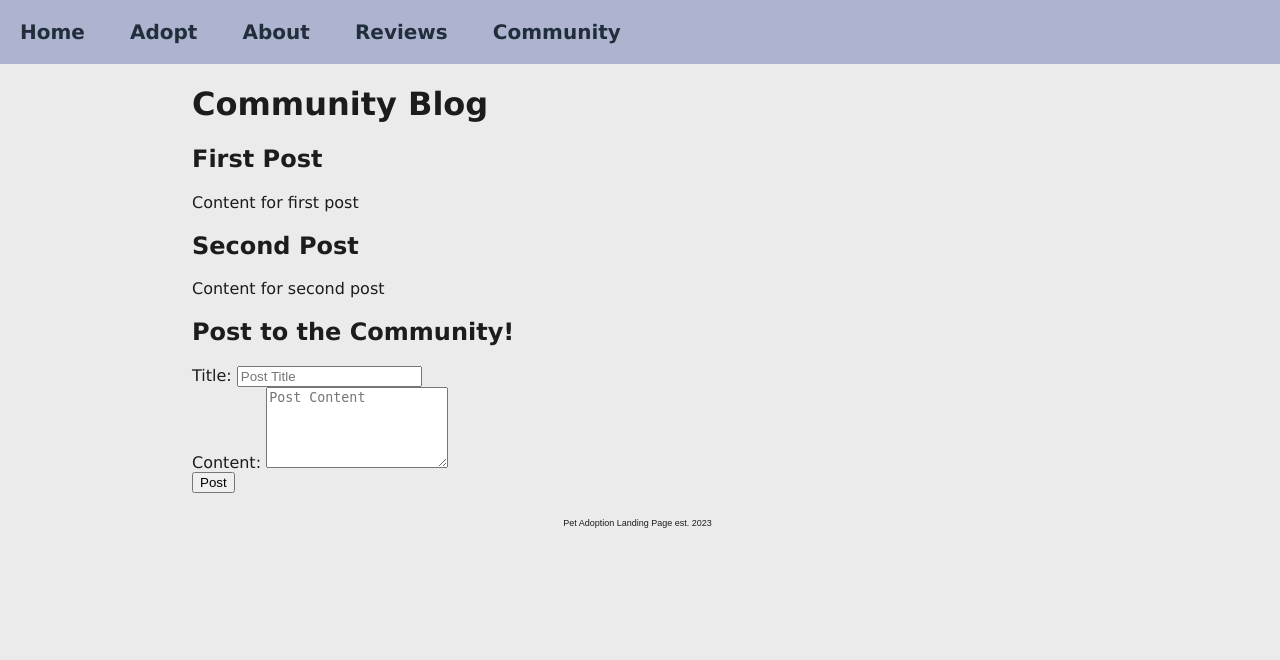
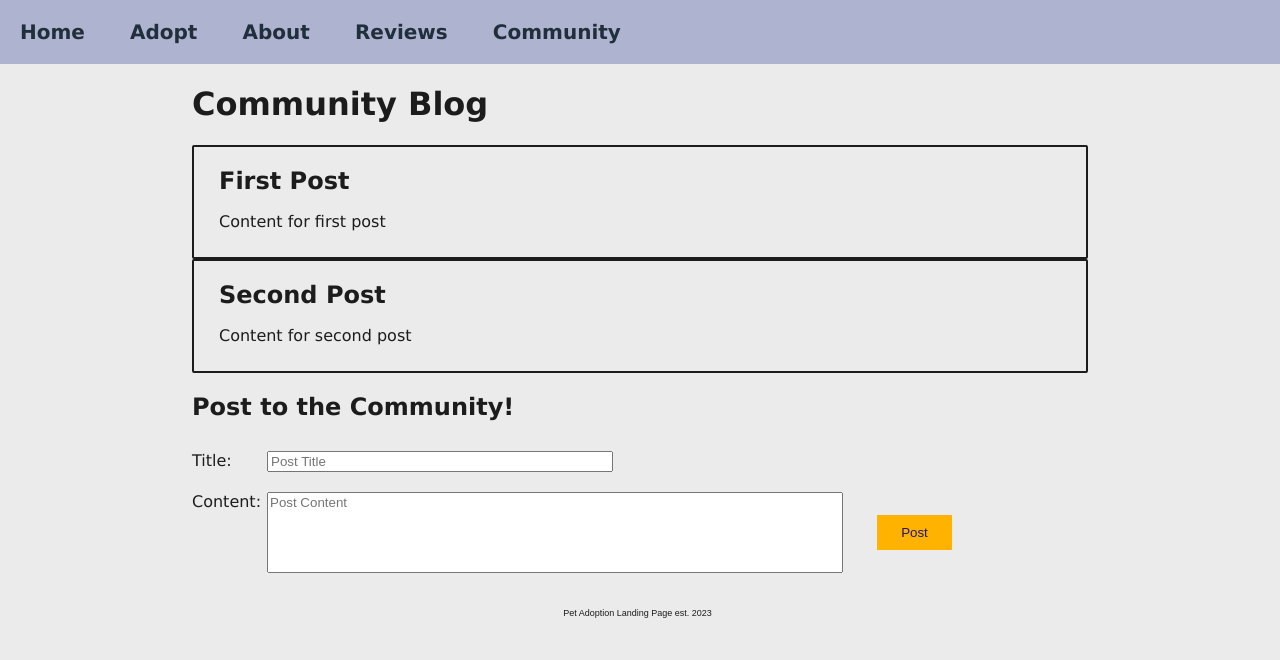
Before and after one commit to bchairez4/flask-landing-page, a Flask app: page /community in a window 1280 px wide. Shown: the part 140-800 px from the top of the page. Run offline with Flask 3, Linux system fonts and the light colour scheme; data comes from the database, SQL or seed files in the repository.

Commit message:
adding styling for /community

```diff
--- a/static/css/style.css
+++ b/static/css/style.css
@@ -128,3 +128,54 @@ img {
     font-size: x-large;
     margin: 0;
 }
+
+.blogPost {
+    border: 2px hsl(0, 0%, 11%) solid;
+    border-radius: 2px;
+    border-collapse: collapse;
+    display: grid;
+    grid-template-rows: 65px 45px;
+    padding-left: 25px;
+}
+
+.postForm {
+    display: flex;
+    flex-direction: row;
+    flex-wrap: wrap;
+}
+
+.blogPostTitle {
+    display: grid;
+    grid-template-columns: 75px 520px;
+    padding-top: 10px;
+    padding-bottom: 10px;
+}
+
+.blogPostContent {
+    display: grid;
+    grid-template-columns: 75px 600px;
+    padding-top: 10px;
+    padding-bottom: 10px;
+}
+
+.blogPostTitleBox {
+    resize: none;
+    width: 65%;
+}
+
+.blogPostContentBox {
+    resize: none;
+    width: 95%;
+    font-family: sans-serif;
+}
+
+.blogPostSubmit {
+    width: 75px;
+    height: 35px;
+    color: hsl(249, 70%, 26%);
+    background-color: hsl(42, 100%, 50%);
+    border: none;
+    align-self: center;
+    margin: 10px;
+    cursor: pointer;
+}
```
